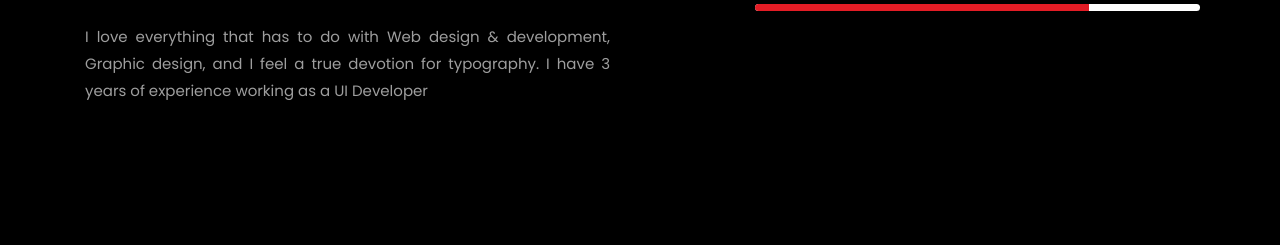
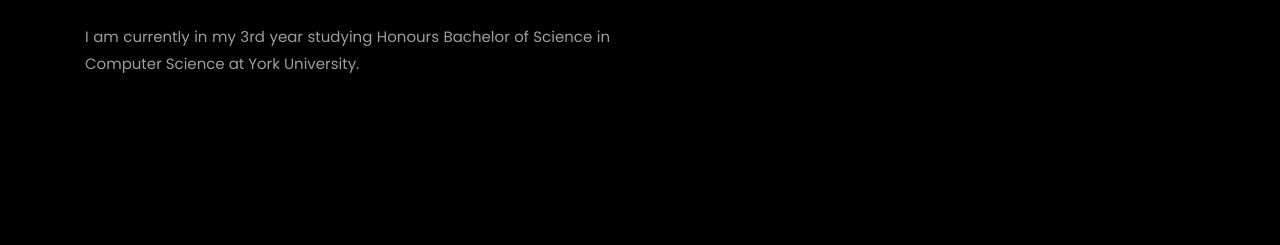
Before and after one commit to zain271/zain271.github.io, a plain HTML site: page index.html in a window 1280 px wide. Shown: the part 1301-1546 px from the top of the page. Drawn offline with Linux system fonts and the light colour scheme; a web font is replaced by a local one.

Commit message:
Update index.html

```diff
--- a/index.html
+++ b/index.html
@@ -81,9 +81,7 @@
                                         <h4>About me</h4>
                                         <h2> I'm a programmer with a knack for creating <span>innovative solutions</span>
                                         using a variety of coding languages</h2>
-                                        <p>I love everything that has to do with Web design & development,
-                                        Graphic design, and I feel a true devotion for typography.
-                                        I have 3 years of experience working as a UI Developer</p>
+                                        <p>I am currently in my 3rd year studying Honours Bachelor of Science in Computer Science at York University.</p>
                                     </div>
                                 </div>
                             </div>
```
